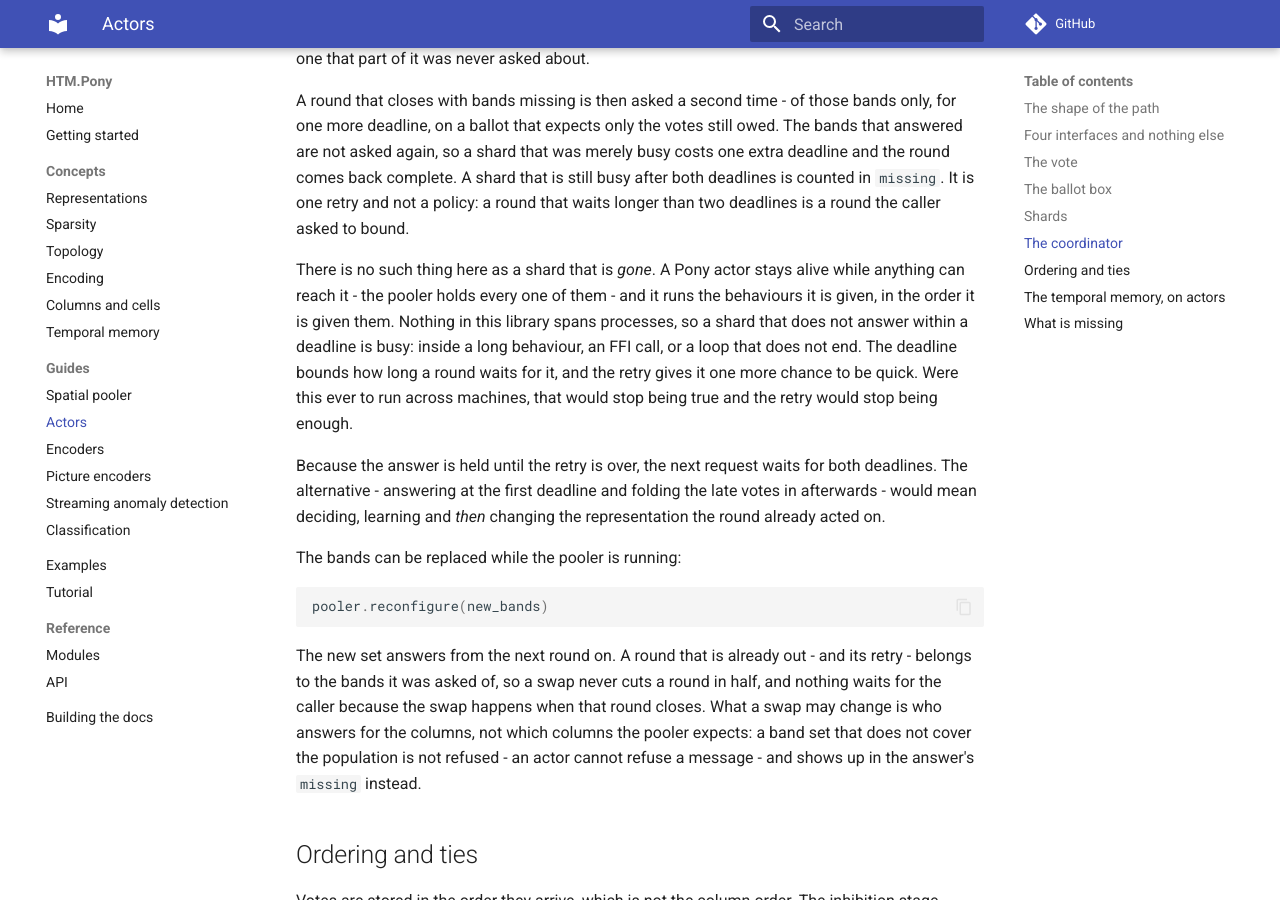
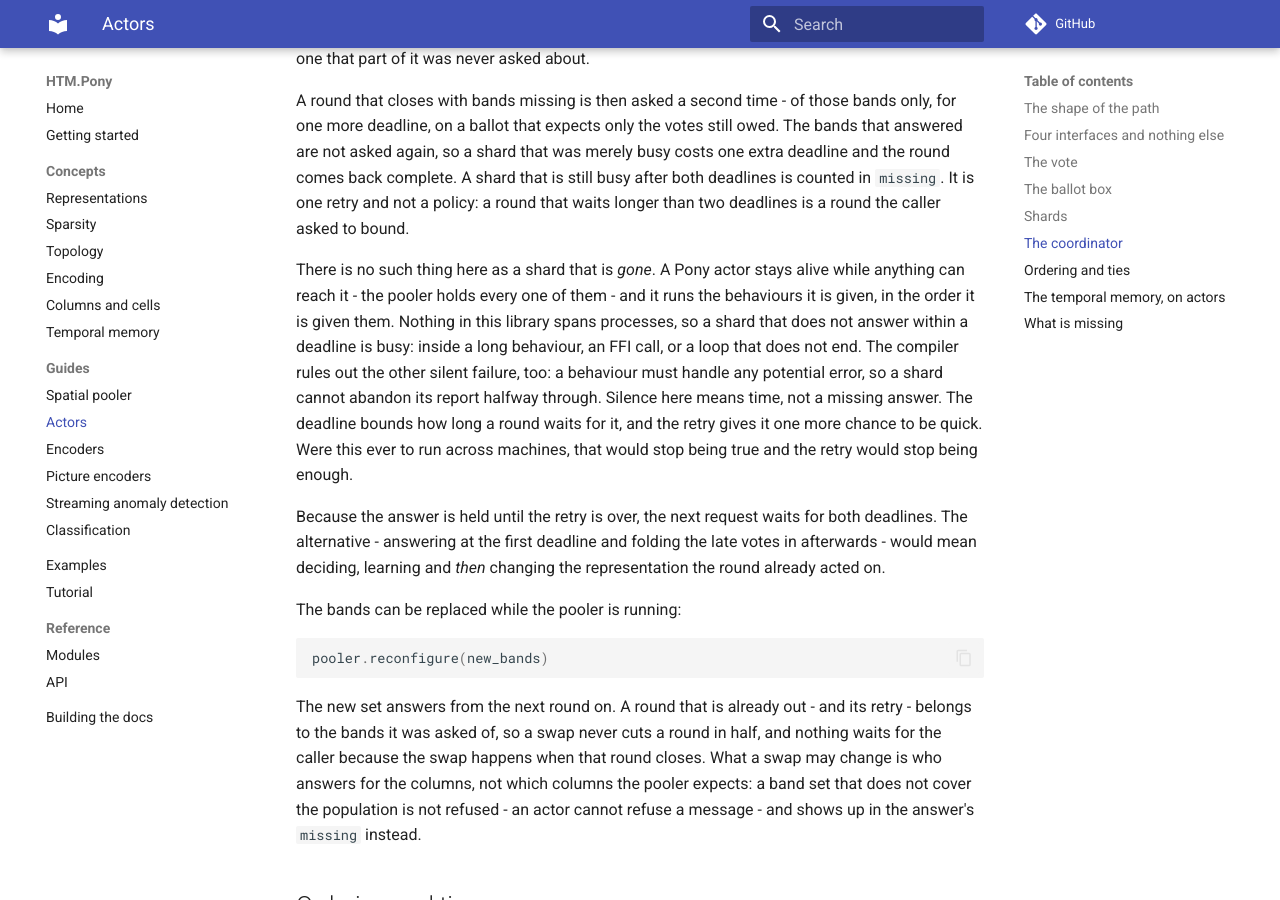
Before and after one commit to d-led/htm.pony, an MkDocs documentation site: the page built from docs/actors.md, in a window 1280 px wide and 900 px high, scrolled down 4216 px. Built offline with MkDocs 1.6.1 and Material for MkDocs 9.7.7, drawn with Linux system fonts in a browser that asks for light colours; comment, search, counter and statistics services are not loaded.

Commit message:
Say what the compiler already rules out: a behaviour cannot abandon its report
Pony refuses to compile a behaviour that can raise without handling it - 'a
behaviour must handle any potential error' - so the one silent failure I was
about to blame for a missing answer cannot happen. A shard is silent only because
it is still computing or blocked, which makes 'silence means time' a property of
the language rather than a hope.

```diff
--- a/docs/actors.md
+++ b/docs/actors.md
@@ -216,9 +216,11 @@ while anything can reach it - the pooler holds every one of them - and it runs
 the behaviours it is given, in the order it is given them. Nothing in this
 library spans processes, so a shard that does not answer within a deadline is
 busy: inside a long behaviour, an FFI call, or a loop that does not end. The
-deadline bounds how long a round waits for it, and the retry gives it one more
-chance to be quick. Were this ever to run across machines, that would stop being
-true and the retry would stop being enough.
+compiler rules out the other silent failure, too: a behaviour must handle any
+potential error, so a shard cannot abandon its report halfway through. Silence
+here means time, not a missing answer. The deadline bounds how long a round waits
+for it, and the retry gives it one more chance to be quick. Were this ever to run
+across machines, that would stop being true and the retry would stop being enough.
 
 Because the answer is held until the retry is over, the next request waits for
 both deadlines. The alternative - answering at the first deadline and folding the
```
